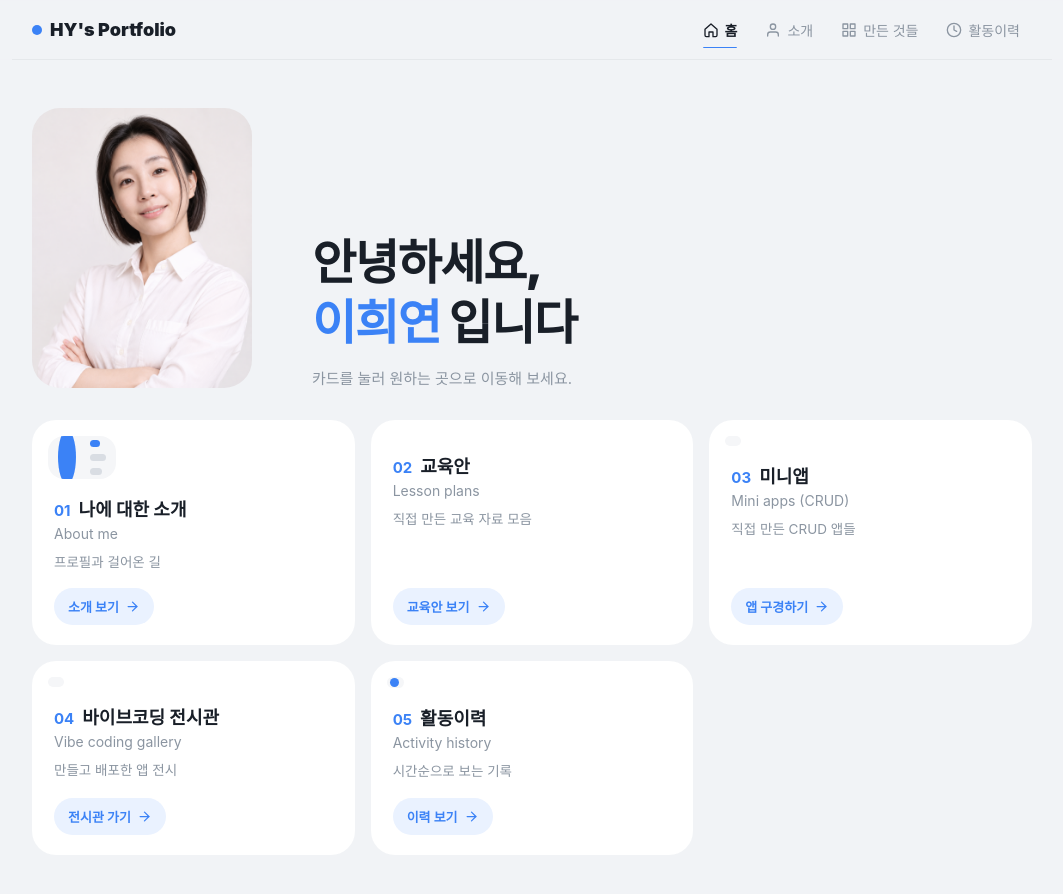
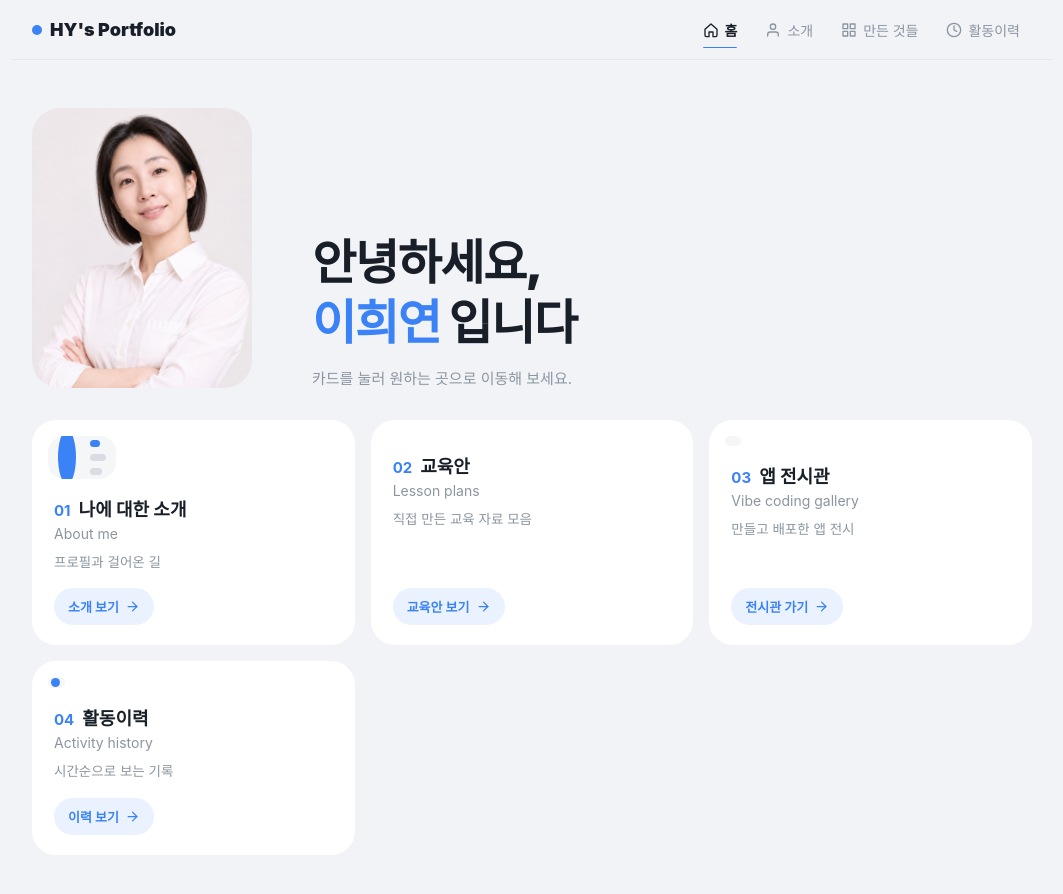
Before and after one commit to devhy5174/hy-portfolio, a React (Vite) app: page / in a window 1280 px wide. Shown: the top 894 px of the page, without its empty margins (108-1171 px from the left). Built offline with nearby package versions, Linux system fonts and the light colour scheme.

Commit message:
사진수정,text내용수정

```diff
--- a/src/data/portfolioData.js
+++ b/src/data/portfolioData.js
@@ -1,6 +1,6 @@
 export const PROFILE = {
   name: "이희연",
-  bio: "배우고 만들고 나누는 걸 좋아하는 사람입니다. 교육 자료를 만들고, 바이브코딩으로 작은 앱을 직접 만들어 배포합니다.",
+  bio: "배우고, 만들고, 나누는 디지털 경험을 기록합니다.",
   chips: ["교육 설계", "바이브코딩", "React", "CRUD 앱"],
 };
 
@@ -164,16 +164,8 @@ export const SECTIONS = [
     b: "교육안 보기",
   },
   {
-    to: "works",
-    t: "미니앱",
-    en: "Mini apps (CRUD)",
-    d: "직접 만든 CRUD 앱들",
-    k: "dots",
-    b: "앱 구경하기",
-  },
-  {
     to: "works?vibe",
-    t: "바이브코딩 전시관",
+    t: "앱 전시관",
     en: "Vibe coding gallery",
     d: "만들고 배포한 앱 전시",
     k: "dots",
--- a/src/pages/About.jsx
+++ b/src/pages/About.jsx
@@ -5,7 +5,7 @@ import Modal from "../components/Modal";
 import Icon from "../components/Icon";
 import Preview from "../components/Preview";
 
-import profileImg from "../assets/profile/profileImg_1.png";
+import profileCharacterImg from "../assets/profile/character.jpeg";
 
 function About() {
   const [open, setOpen] = useState(null);
@@ -29,7 +29,7 @@ function About() {
       {/* 프로필 */}
       <div className="profile">
         <div className="photo">
-          <img src={profileImg} alt={`${PROFILE.name} 프로필`} />
+          <img src={profileCharacterImg} alt={`${PROFILE.name} 프로필`} />
         </div>
 
         <div>
--- a/src/pages/Home.jsx
+++ b/src/pages/Home.jsx
@@ -1,7 +1,7 @@
 import { SECTIONS } from "../data/portfolioData";
 import Preview from "../components/Preview";
 import Icon from "../components/Icon";
-import profileImg from "../assets/profile/profileImg_1.png";
+import profileImg from "../assets/profile/profileImg_3.png";
 
 function Home() {
   return (
```
Also changed, not shown: src/components/Icon.jsx (+0 -7 lines), src/assets/profile/profileImg_3.png (added).
